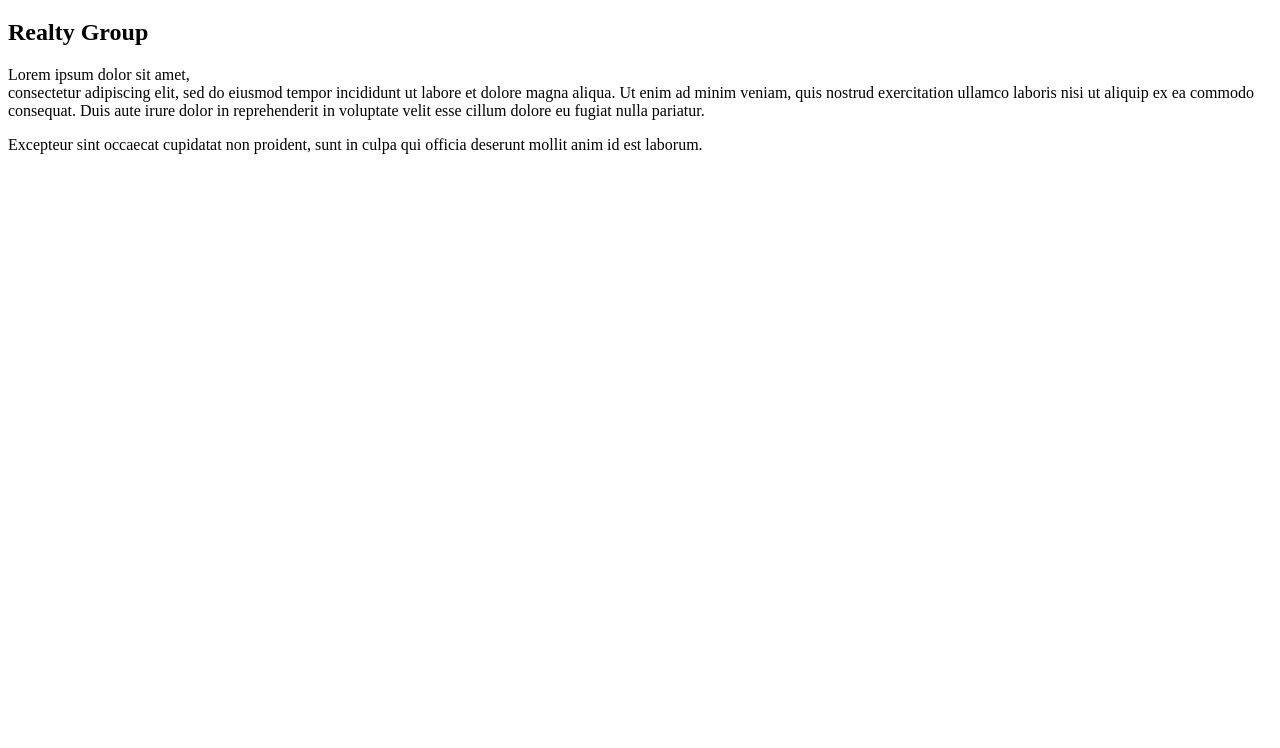
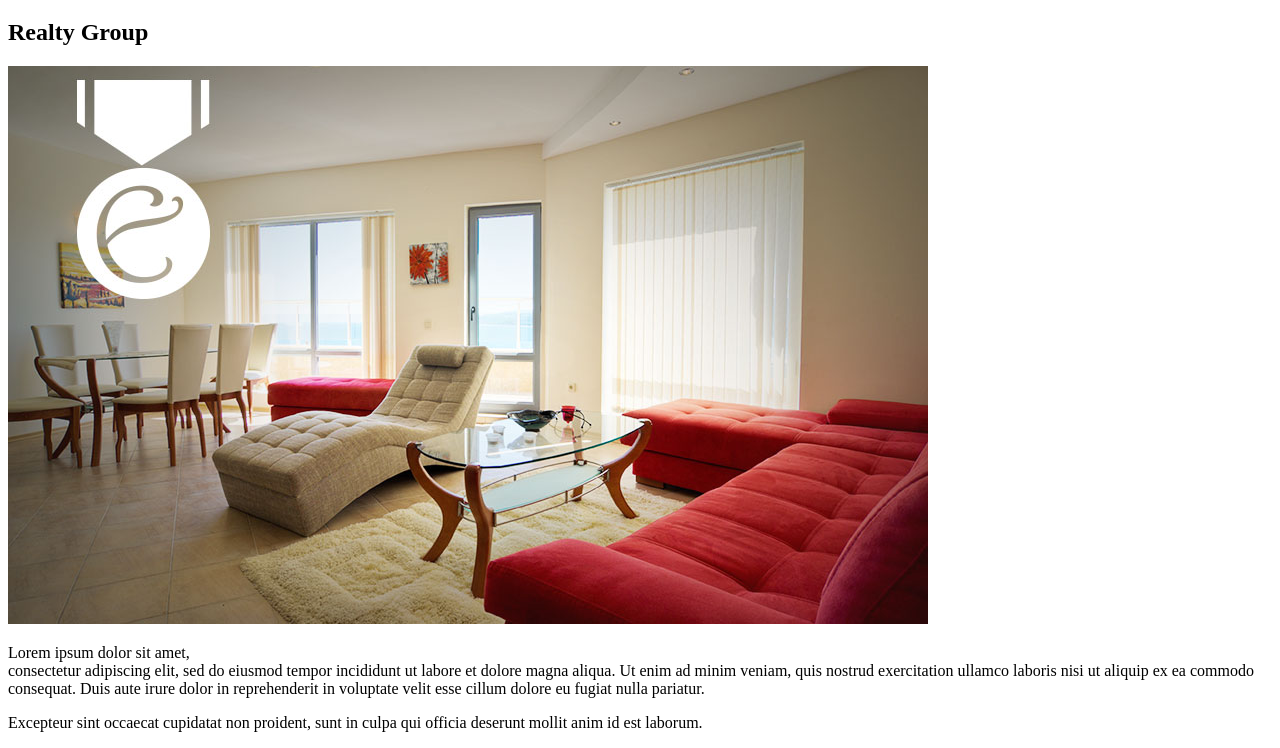
Before and after one commit to alekvuka/exceptional-realty, a plain HTML site: page index.html in a window 1280 px wide. Shown: the part 61-809 px from the top of the page. Drawn offline with Linux system fonts and the light colour scheme.

Commit message:
added image to index.html

```diff
--- a/index.html
+++ b/index.html
@@ -28,6 +28,14 @@
     <h1>Exceptional</h2>
     <h2>Realty Group</h2>
 
+    <img src = "images/intro-pic.jpg" alt = "A beutiful living room" <title="Welcome to Exceptional Realty">
+
+    <!--
+    foldername/ = go inside folder
+    filename = use a file in the current folder
+    ../ will leave the current folder and go up to the parent folder
+    -->
+
     <p>
         Lorem ipsum dolor sit amet, <br> consectetur adipiscing elit, sed do eiusmod tempor incididunt
       ut labore et dolore magna aliqua. Ut enim ad minim veniam, quis nostrud exercitation ullamco
```
